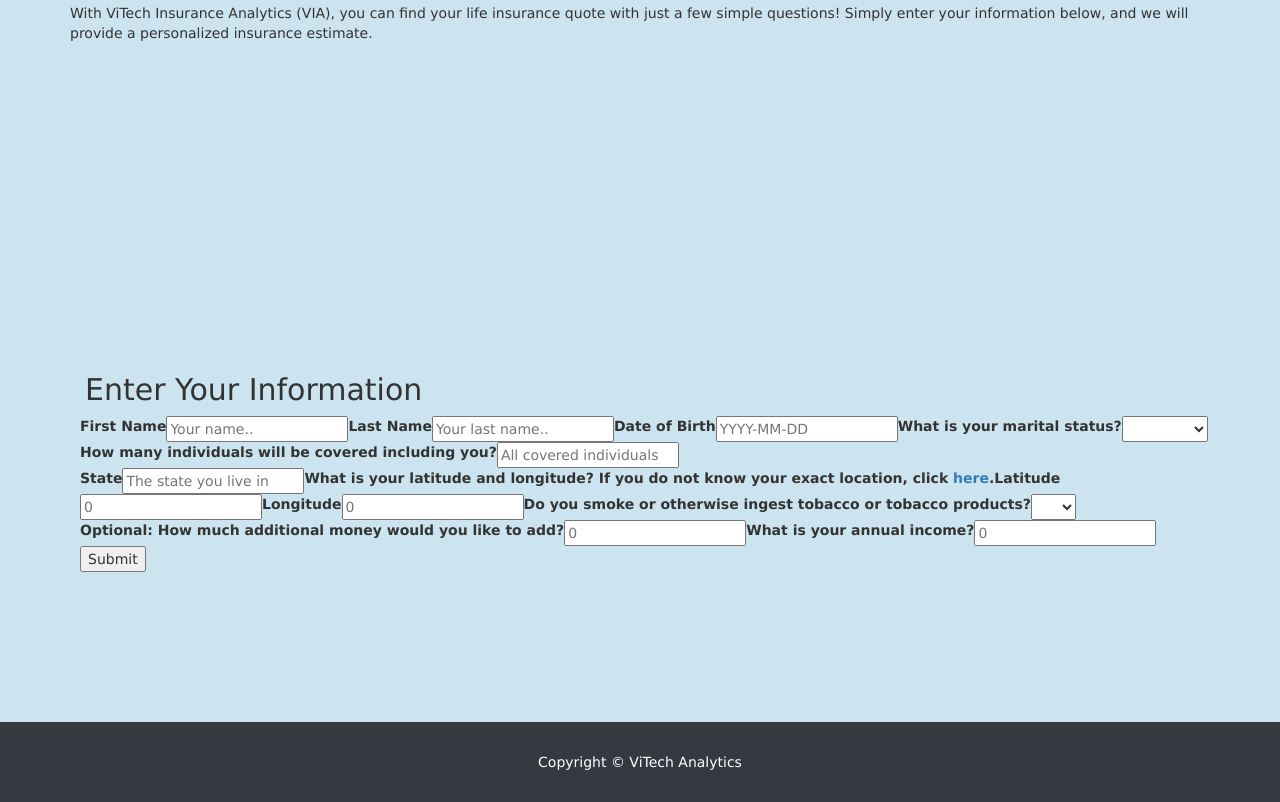
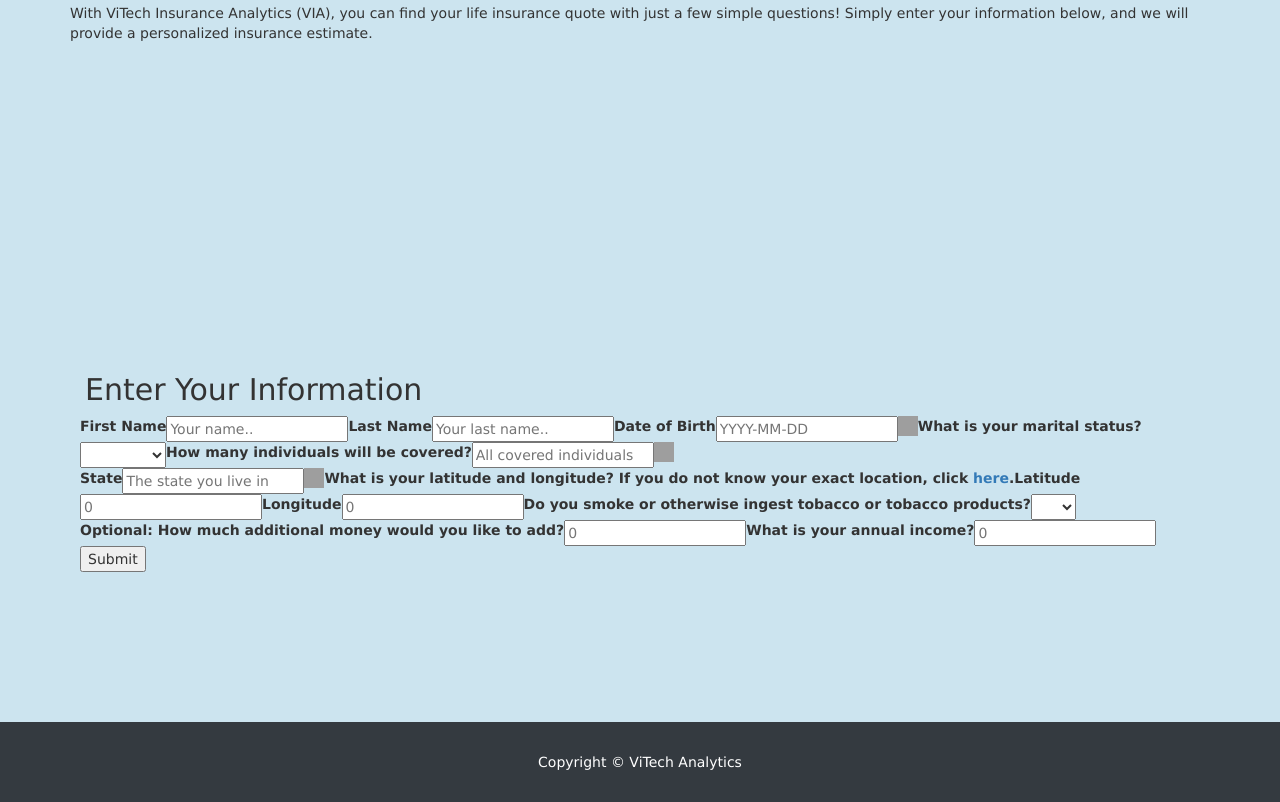
Before and after one commit to rr2962/yhacks-2017, a plain HTML site: page Website/index.html in a window 1280 px wide. Shown: the part 696-1498 px from the top of the page. Drawn offline with nearby package versions, Linux system fonts and the light colour scheme; files that its build step writes are made by us from their sources; grey boxes are pictures that could not be loaded; files whose address does not match are found by name.

Commit message:
Added hover info buttons

```diff
--- a/Website/index.html
+++ b/Website/index.html
@@ -40,7 +40,7 @@
               <a class="nav-link js-scroll-trigger" href="#contact">Recommendations</a>
             </li>
           </ul>
-        </div>
+         </div>
       </div>
     </nav>
 
@@ -73,8 +73,10 @@
             <input type="text" id="lname" name="lastname" placeholder="Your last name.."> <br>
 
             <label for = "DOB"> Date of Birth </label>
-            <input type="text" id = "DOB" name="DOB" placeholder="YYYY-MM-DD"> <br>
+            <input type="text" id = "DOB" name="DOB" placeholder="YYYY-MM-DD">
+            <img title="Use the format 'YYYY-MM-DD' when entering your date of birth." src="http://www.free-icons-download.net/images/blue-info-button-icon-50693.png" alt="information" height="20" width="20">
 
+            <br>
             <label for="marital_status"> What is your marital status? </label>
               <select id="marital_status" name="marital_status">
                <option value="blank"></option>
@@ -85,14 +87,18 @@
              </select>
              <br>
 
-            <label for="people_covered" > How many individuals will be covered including you? </label>
-            <input type="text" name="people_covered" placeholder="All covered individuals"> <br>
+            <label for="people_covered" > How many individuals will be covered? </label>
+            <input type="text" name="people_covered" placeholder="All covered individuals">
+            <img title="Enter the number of all individuals on the insurance plan, including yourself." src="http://www.free-icons-download.net/images/blue-info-button-icon-50693.png" alt="information" height="20" width="20">
+            <br>
           </div>
           <div class="row" id="personal-info">
 
 
             <label for ="state"> State </label>
-            <input type="text" id="lname" name="state" placeholder="The state you live in"> <br>
+            <input type="text" id="lname" name="state" placeholder="The state you live in">
+            <img title="Use the whole, nonabbreviated word for your state." src="http://www.free-icons-download.net/images/blue-info-button-icon-50693.png" alt="information" height="20" width="20">
+            <br>
              <label>What is your latitude and longitude? If you do not know your exact location, click <a href="https://www.maps.ie/coordinates.html" target="_blank"> here</a>. </label>  <br>
             <label for ="latitude">Latitude</label>
             <input type="text" name="latitude" placeholder="0"> <br>
@@ -111,7 +117,7 @@
 
             <label for"annual_income"> What is your annual income? </label>
             <input type="text" name="annual_income" placeholder="0">  <br>
-          <a><input type="submit" value="Submit"></a>
+          <a id="button"><input type="submit" value="Submit"></a>
           </div>
 
         </div>
--- a/Website/vitech.css
+++ b/Website/vitech.css
@@ -38,6 +38,6 @@ th {
 	color:white;
 }
 
-a:hover {
+#button a:hover {
   opacity:1;
 }
```
